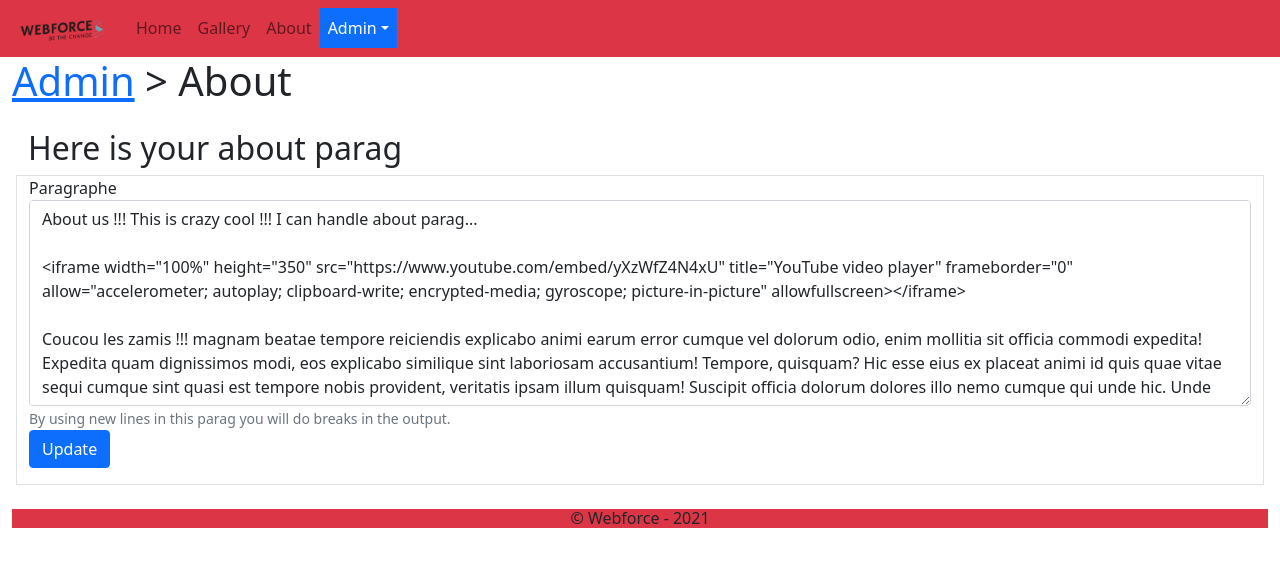
After one commit to dekpo/phpSmallCMS, a PHP site: page /admin/adm_about.php in a window 1280 px wide. The commit adds this page. Shown: the top 567 px of the page. Run offline with PHP 8.4, Linux system fonts and the light colour scheme; the visitor is signed in with stand-in values (Sample User, id 1).

Commit message:
ABOUT page has been added

```diff
--- /dev/null
+++ b/admin/adm_about.php
@@ -0,0 +1,46 @@
+<?php
+require("../inc/config.php");
+require("../inc/library.php");
+session_start();
+// on vérifie si on a la clé auth dans $_SESSION
+if (!isset($_SESSION["auth"])) header("Location:../");
+// mise à jour du contenu
+if (!empty($_POST)) {
+    writeAllTxt("../assets/about/content.txt", $_POST["parag"]);
+}
+?>
+<!doctype html>
+<html lang="en">
+<head>
+    <?php include("../parts/head.php") ?>
+    <title>Admin Scred Chut...</title>
+</head>
+<body>
+    <!-- NavBar -->
+    <?php include("../parts/adm_navbar.php") ?>
+    <!-- End NavBar -->
+    <div class="container-fluid">
+        <div class="row">
+            <div class="col-12">
+                <h1><a href="./">Admin</a> &gt; About</h1>
+            </div>
+        </div>
+        <div class="row p-3">
+        <h2>Here is your about parag</h2>
+            <div class="col-12 border">
+                <form action="" method="POST">
+                <div class="form-group">
+                <label for="parag">Paragraphe</label>
+                    <textarea class="form-control" id="parag" name="parag" rows="8" style="width:100%"><?= readAllTxt("../assets/about/content.txt") ?></textarea>
+                </div>
+                <small id="paragHelp" class="form-text text-muted">By using new lines in this parag you will do breaks in the output.</small>
+                  <p><button type="submit" class="btn btn-primary">Update</button></p>
+                </form>
+            </div>
+        </div>
+    </div>
+    <!-- Footer -->
+    <?php include("../parts/footer.php") ?>
+    <!-- End Footer -->
+</body>
+</html>
--- a/admin/index.php
+++ b/admin/index.php
@@ -36,6 +36,7 @@ if (!isset($_SESSION["auth"])) header("Location:../");
                 <ul>
                     <li><a href="./adm_home.php">Handle Home</a></li>
                     <li><a href="./adm_gal.php">Handle Gallery</a></li>
+                    <li><a href="./adm_about.php">Handle About</a></li>
                     <li><a href="./?logout">Logout</a></li>
                 </ul>
             </div>
--- /dev/null
+++ b/assets/about/content.txt
@@ -0,0 +1,5 @@
+About us !!! This is crazy cool !!! I can handle about parag...
+
+<iframe width="100%" height="350" src="https://www.youtube.com/embed/yXzWfZ4N4xU" title="YouTube video player" frameborder="0" allow="accelerometer; autoplay; clipboard-write; encrypted-media; gyroscope; picture-in-picture" allowfullscreen></iframe>
+
+Coucou les zamis !!! magnam beatae tempore reiciendis explicabo animi earum error cumque vel dolorum odio, enim mollitia sit officia commodi expedita! Expedita quam dignissimos modi, eos explicabo similique sint laboriosam accusantium! Tempore, quisquam? Hic esse eius ex placeat animi id quis quae vitae sequi cumque sint quasi est tempore nobis provident, veritatis ipsam illum quisquam! Suscipit officia dolorum dolores illo nemo cumque qui unde hic. Unde beatae repudiandae natus autem tenetur odit rerum, dolorum consectetur mollitia iusto excepturi qui in enim nisi fuga sequi officia error? Provident, distinctio officia minus magnam aut enim perspiciatis qui sit placeat fugiat, tempora porro nemo eos nostrum debitis doloribus molestiae cum quo, architecto recusandae ipsa ullam quas consequuntur? Unde totam minus fuga repudiandae animi consectetur atque quasi explicabo iure quo ut, beatae quis quod est excepturi at reiciendis error, non neque iste, pariatur omnis officia?
--- a/parts/adm_navbar.php
+++ b/parts/adm_navbar.php
@@ -14,11 +14,15 @@
         <li class="nav-item">
           <a class="nav-link" href="../gallery.php">Gallery</a>
         </li>
+        <li class="nav-item">
+          <a class="nav-link" href="../about.php">About</a>
+        </li>
         <li class="nav-item dropdown">
           <a class="nav-link dropdown-toggle <?php if (strpos($_SERVER["PHP_SELF"],"admin")) echo "bg-primary text-white ps-2" ?>" id="navbarDropdown" role="button" data-bs-toggle="dropdown" href="#">Admin</a>
           <ul class="dropdown-menu" aria-labelledby="navbarDropdown">
             <li><a class="dropdown-item" href="./adm_home.php">Home</a></li>
             <li><a class="dropdown-item" href="./adm_gal.php">Gallery</a></li>
+            <li><a class="dropdown-item" href="./adm_about.php">About</a></li>
             <li><hr class="dropdown-divider"></li>
             <li><a class="dropdown-item" href="./?logout">Logout</a></li>
           </ul>
--- a/parts/navbar.php
+++ b/parts/navbar.php
@@ -15,6 +15,9 @@
           <a class="nav-link <?php if (strpos($_SERVER["PHP_SELF"],"gallery")) echo "active" ?>" href="./gallery.php">Gallery</a>
         </li>
         <li class="nav-item">
+          <a class="nav-link <?php if (strpos($_SERVER["PHP_SELF"],"about")) echo "active" ?>" href="./about.php">About</a>
+        </li>
+        <li class="nav-item">
           <a class="nav-link" href="./admin">Admin</a>
         </li>
       </ul>
```
Also changed, not shown: about.php (added, +32 -0 lines).
